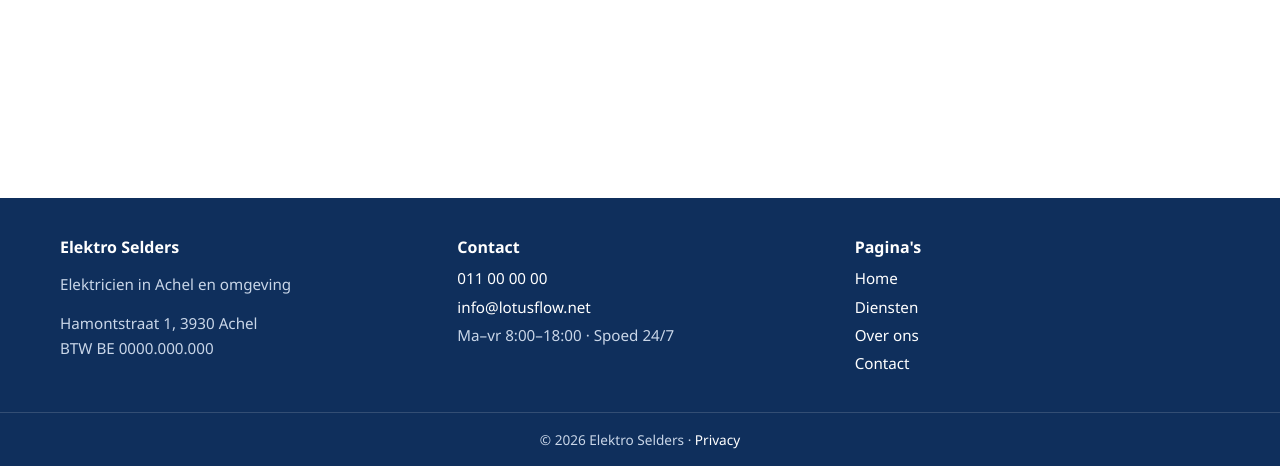
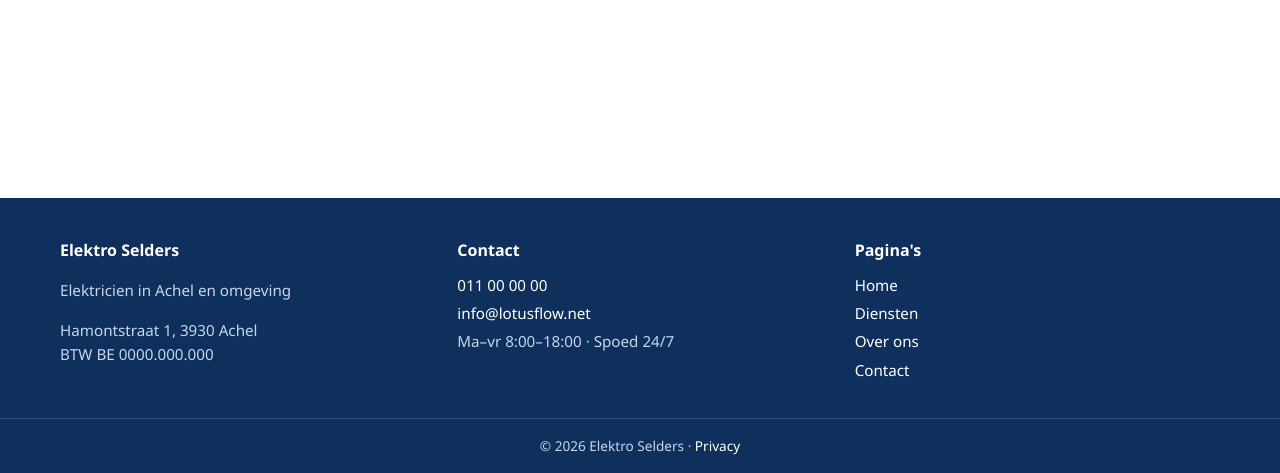
Before and after one commit to davidgenyn/elektro-selders, a WordPress theme: template wordpress-thema/elektro-selders/page.php in a window 1280 px wide. Shown: the part 361-834 px from the top of the page. Run offline with PHP 8.4 and a stand-in for WordPress, Linux system fonts and the light colour scheme; the site name, menu and one post (Sample post) are stand-ins, and other content is empty; some libraries are stand-ins or nearby versions.

Commit message:
Thema v2.3: footer-titels geen h4 (koppenvolgorde), tekstlinks onderstreept, logo met width/height (PageSpeed/toegankelijkheid)
Co-Authored-By: Claude Fable 5.1 <noreply@anthropic.com>
Claude-Session: https://claude.ai/code/session_01WaGSWtTpNaH8uWihthx4Gq

```diff
--- a/wordpress-thema/elektro-selders/footer.php
+++ b/wordpress-thema/elektro-selders/footer.php
@@ -2,12 +2,12 @@
 <footer class="es-footer">
   <div class="es-footer__inner">
     <div>
-      <h4><?php echo esc_html( es_info( 'naam' ) ); ?></h4>
+      <p class="es-footer__title"><?php echo esc_html( es_info( 'naam' ) ); ?></p>
       <p><?php echo esc_html( es_info( 'slogan' ) ); ?></p>
       <p><?php echo esc_html( es_info( 'adres' ) ); ?><br>BTW <?php echo esc_html( es_info( 'btw' ) ); ?></p>
     </div>
     <div>
-      <h4>Contact</h4>
+      <p class="es-footer__title">Contact</p>
       <ul>
         <li><a href="<?php echo esc_attr( es_info( 'tel_link' ) ); ?>"><?php echo esc_html( es_info( 'tel' ) ); ?></a></li>
         <li><a href="mailto:<?php echo esc_attr( es_info( 'email' ) ); ?>"><?php echo esc_html( es_info( 'email' ) ); ?></a></li>
@@ -15,7 +15,7 @@
       </ul>
     </div>
     <div>
-      <h4>Pagina's</h4>
+      <p class="es-footer__title">Pagina's</p>
       <ul>
         <li><a href="<?php echo esc_url( home_url( '/' ) ); ?>">Home</a></li>
         <li><a href="<?php echo esc_url( home_url( '/diensten/' ) ); ?>">Diensten</a></li>
--- a/wordpress-thema/elektro-selders/functions.php
+++ b/wordpress-thema/elektro-selders/functions.php
@@ -7,7 +7,7 @@
  * - SEO-basis en schema.org (inc/seo.php)
  */
 
-define( 'ES_THEME_VERSION', '2.2' );
+define( 'ES_THEME_VERSION', '2.3' );
 
 
 function es_setup() {
--- a/wordpress-thema/elektro-selders/header.php
+++ b/wordpress-thema/elektro-selders/header.php
@@ -10,7 +10,7 @@
 <header class="es-header">
   <div class="es-header__inner">
     <a class="es-brand" href="<?php echo esc_url( home_url( '/' ) ); ?>">
-      <img src="<?php echo esc_url( get_template_directory_uri() . '/logo.png' ); ?>" alt="">
+      <img src="<?php echo esc_url( get_template_directory_uri() . '/logo.png' ); ?>" alt="" width="178" height="304">
       <span><?php echo esc_html( es_info( 'naam' ) ); ?></span>
     </a>
     <button class="es-nav__toggle" aria-label="Menu" onclick="document.getElementById('es-nav').classList.toggle('is-open')">&#9776;</button>
--- a/wordpress-thema/elektro-selders/style.css
+++ b/wordpress-thema/elektro-selders/style.css
@@ -2,7 +2,7 @@
 Theme Name: Elektro Selders
 Description: Huisstijlthema voor Elektro Selders (wit/blauw). Header, menu en footer zitten in het thema; de klant bewerkt alleen pagina's.
 Author: Weblotus
-Version: 2.2
+Version: 2.3
 Requires at least: 6.4
 Requires PHP: 7.4
 Text Domain: elektro-selders
@@ -137,7 +137,7 @@ body:not(.home) .es-content { padding-top: 2rem; }
   gap: 2rem;
   font-size: .95rem;
 }
-.es-footer h4 { color: #fff; font-size: 1rem; margin-bottom: .6rem; }
+.es-footer h4, .es-footer .es-footer__title { color: #fff; font-size: 1rem; font-weight: 600; margin: 0 0 .6rem; }
 .es-footer a { color: #fff; text-decoration: none; }
 .es-footer a:hover { text-decoration: underline; }
 .es-footer ul { list-style: none; margin: 0; padding: 0; }
@@ -180,3 +180,7 @@ body:not(.home) .es-content { padding-top: 2rem; }
 .es-content .wp-block-details p { margin: 0; }
 .es-content h2 a { color: inherit; text-decoration: none; }
 .es-content h2 a:hover { text-decoration: underline; }
+
+/* ---------- v2.3: links in de tekst onderstreept (toegankelijkheid), footer-titels zonder h4 ---------- */
+.es-content p a, .es-content li a, .es-contactinfo a { text-decoration: underline; }
+.es-content .wp-block-button__link, .es-content h2 a, .es-content h3 a { text-decoration: none; }
```
